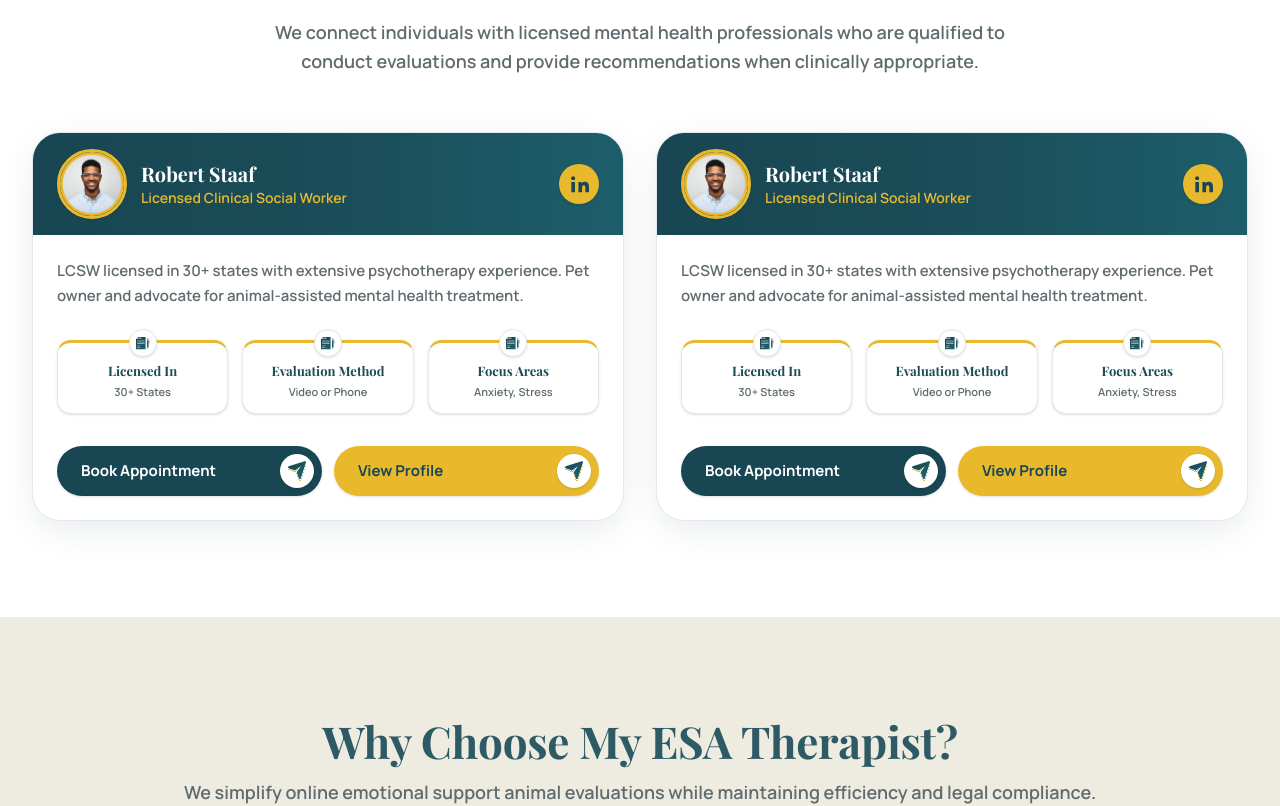
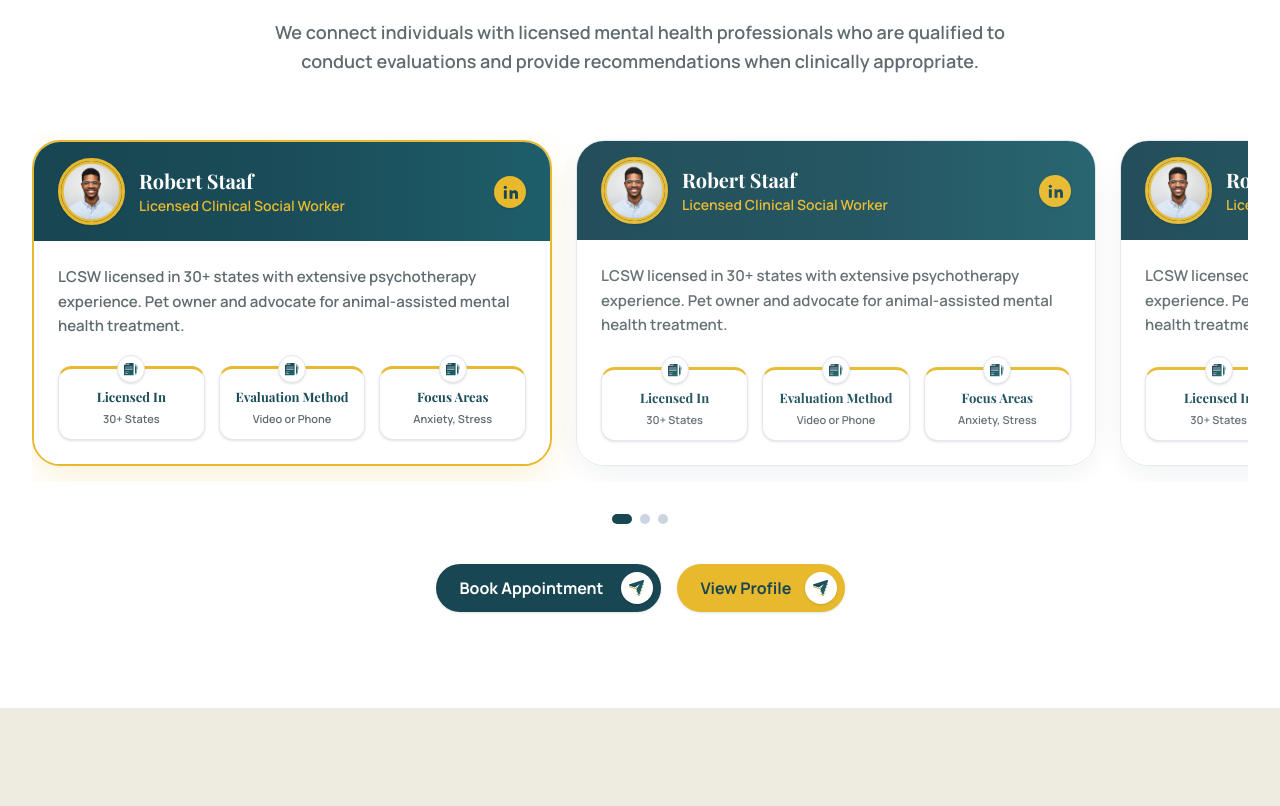
Before and after one commit to Aman-scripts/myesatherapist, a Next.js app: page / in a window 1280 px wide. Shown: the part 4765-5571 px from the top of the page. Built offline with nearby package versions, Linux system fonts and the light colour scheme; a web font is replaced by a local one.

Commit message:
feat(home): convert therapists section into carousel and refine pricing layout

```diff
--- a/components/home/PricingSection.tsx
+++ b/components/home/PricingSection.tsx
@@ -94,9 +94,6 @@ export function PricingSection({ bgColor = "bg-[#EEEBE0]" }: PricingSectionProps
                 >
                   Get Started
                 </a>
-                <p className="text-[14px] text-[#1A1A1A] font-medium leading-[16px] font-sans">
-                  or contact sales
-                </p>
               </div>
             </div>
 
--- a/components/home/TestimonialsSection.tsx
+++ b/components/home/TestimonialsSection.tsx
@@ -1,6 +1,6 @@
 "use client";
 
-import React, { useState } from "react";
+import React, { useState, useRef } from "react";
 import Image from "next/image";
 
 const reviews = [
@@ -40,12 +40,36 @@ function YouTubePlayIcon({ className }: { className?: string }) {
 
 export function TestimonialsSection() {
   const [activeVideo, setActiveVideo] = useState<string | null>(null);
+  const [currentIndex, setCurrentIndex] = useState(0);
+  const scrollRef = useRef<HTMLDivElement>(null);
+
+  const handleScroll = () => {
+    if (scrollRef.current) {
+      const scrollLeft = scrollRef.current.scrollLeft;
+      const width = scrollRef.current.clientWidth;
+      if (width > 0) {
+        const index = Math.round(scrollLeft / width);
+        setCurrentIndex(index);
+      }
+    }
+  };
+
+  const scrollToIndex = (index: number) => {
+    if (scrollRef.current) {
+      const width = scrollRef.current.clientWidth;
+      scrollRef.current.scrollTo({
+        left: index * width,
+        behavior: "smooth",
+      });
+      setCurrentIndex(index);
+    }
+  };
 
   return (
-    <section className="py-16 lg:py-24 bg-[#EEEBE0]">
+    <section className="py-16 lg:py-24 bg-[#EEEBE0] overflow-hidden">
       <div className="max-w-7xl mx-auto px-4 sm:px-6 lg:px-8">
         {/* Section Header */}
-        <div className="text-center mb-12 lg:mb-16 space-y-2.5 max-w-[850px] mx-auto">
+        <div className="text-center mb-10 lg:mb-16 space-y-2.5 max-w-[850px] mx-auto">
           <h2 className="font-heading text-3xl sm:text-4xl lg:text-[44px] font-bold text-[#1A3D4F] leading-tight tracking-[-0.006em]">
             See What Our Clients Say
           </h2>
@@ -54,15 +78,20 @@ export function TestimonialsSection() {
           </p>
         </div>
 
-        {/* 3 Testimonial Cards */}
-        <div className="grid grid-cols-1 md:grid-cols-2 lg:grid-cols-3 gap-6 lg:gap-8 max-w-[1100px] mx-auto">
+        {/* Testimonials Carousel (1 card per view on Mobile with Touch Swipe) / Grid on MD+ */}
+        <div
+          ref={scrollRef}
+          onScroll={handleScroll}
+          className="flex md:grid md:grid-cols-2 lg:grid-cols-3 gap-6 lg:gap-8 max-w-[1100px] mx-auto overflow-x-auto md:overflow-visible snap-x snap-mandatory pb-4 md:pb-0"
+          style={{ scrollbarWidth: "none", msOverflowStyle: "none" }}
+        >
           {reviews.map((review) => {
             const isPlaying = activeVideo === review.id;
 
             return (
               <div
                 key={review.id}
-                className="bg-white rounded-[28px] overflow-hidden shadow-[0_15px_35px_-5px_rgba(26,61,79,0.18)] border border-[#E2E8F0] flex flex-col"
+                className="w-full shrink-0 snap-center md:w-auto md:shrink bg-white rounded-[28px] overflow-hidden shadow-[0_15px_35px_-5px_rgba(26,61,79,0.18)] border border-[#E2E8F0] flex flex-col"
               >
                 {/* Video Area (Top) */}
                 <div
@@ -117,11 +146,21 @@ export function TestimonialsSection() {
         </div>
 
         {/* Dots Pagination + See More Reviews CTA */}
-        <div className="flex flex-col items-center gap-6 mt-12 lg:mt-14">
+        <div className="flex flex-col items-center gap-6 mt-8 md:mt-12 lg:mt-14">
           <div className="flex items-center gap-2">
-            <div className="w-[6px] h-[6px] rounded-full bg-[#E8B92C]" />
-            <div className="w-2.5 h-2.5 rounded-full bg-[#1A3D4F]" />
-            <div className="w-[6px] h-[6px] rounded-full bg-[#E8B92C]" />
+            {reviews.map((_, idx) => (
+              <button
+                key={idx}
+                type="button"
+                onClick={() => scrollToIndex(idx)}
+                aria-label={`Go to slide ${idx + 1}`}
+                className={`transition-all duration-300 rounded-full ${
+                  currentIndex === idx
+                    ? "w-4 h-2.5 bg-[#1A3D4F]"
+                    : "w-2 h-2 bg-[#E8B92C] hover:opacity-80"
+                }`}
+              />
+            ))}
           </div>
 
           <a
--- a/components/home/TherapistsSection.tsx
+++ b/components/home/TherapistsSection.tsx
@@ -1,6 +1,6 @@
 "use client";
 
-import React from "react";
+import React, { useRef, useState, useEffect } from "react";
 import Image from "next/image";
 
 function LinkedinIcon({ className }: { className?: string }) {
@@ -15,6 +15,7 @@ function LinkedinIcon({ className }: { className?: string }) {
 
 const therapists = [
   {
+    id: 1,
     name: "Robert Staaf",
     title: "Licensed Clinical Social Worker",
     bio: "LCSW licensed in 30+ states with extensive psychotherapy experience. Pet owner and advocate for animal-assisted mental health treatment.",
@@ -23,6 +24,16 @@ const therapists = [
     focus: "Anxiety, Stress",
   },
   {
+    id: 2,
+    name: "Robert Staaf",
+    title: "Licensed Clinical Social Worker",
+    bio: "LCSW licensed in 30+ states with extensive psychotherapy experience. Pet owner and advocate for animal-assisted mental health treatment.",
+    licensedIn: "30+ States",
+    method: "Video or Phone",
+    focus: "Anxiety, Stress",
+  },
+  {
+    id: 3,
     name: "Robert Staaf",
     title: "Licensed Clinical Social Worker",
     bio: "LCSW licensed in 30+ states with extensive psychotherapy experience. Pet owner and advocate for animal-assisted mental health treatment.",
@@ -58,8 +69,40 @@ function StatBadge({ label, value }: { label: string; value: string }) {
 }
 
 export function TherapistsSection() {
+  const [activeIndex, setActiveIndex] = useState(0);
+  const scrollRef = useRef<HTMLDivElement>(null);
+
+  const handleScroll = () => {
+    if (!scrollRef.current) return;
+    const el = scrollRef.current;
+    const scrollLeft = el.scrollLeft;
+    const cardWidth = el.querySelector("div[data-card]")?.clientWidth || 340;
+    const gap = 24;
+    const newIdx = Math.round(scrollLeft / (cardWidth + gap));
+    setActiveIndex(Math.min(Math.max(0, newIdx), therapists.length - 1));
+  };
+
+  const scrollToSlide = (idx: number) => {
+    if (!scrollRef.current) return;
+    const el = scrollRef.current;
+    const cardWidth = el.querySelector("div[data-card]")?.clientWidth || 340;
+    const gap = 24;
+    el.scrollTo({
+      left: idx * (cardWidth + gap),
+      behavior: "smooth",
+    });
+    setActiveIndex(idx);
+  };
+
+  useEffect(() => {
+    const el = scrollRef.current;
+    if (!el) return;
+    el.addEventListener("scroll", handleScroll, { passive: true });
+    return () => el.removeEventListener("scroll", handleScroll);
+  }, []);
+
   return (
-    <section className="py-16 lg:py-24 bg-white">
+    <section className="py-16 lg:py-24 bg-white overflow-hidden">
       <div className="max-w-7xl mx-auto px-4 sm:px-6 lg:px-8">
         {/* Heading */}
         <div className="text-center mb-10 lg:mb-14 space-y-3 max-w-[950px] mx-auto">
@@ -73,82 +116,123 @@ export function TherapistsSection() {
           </p>
         </div>
 
-        {/* Therapist Cards */}
-        <div className="grid grid-cols-1 md:grid-cols-2 gap-6 lg:gap-8">
-          {therapists.map((t, idx) => (
+        {/* Therapist Sliding Carousel Track */}
         <div
-              key={idx}
-              className="bg-white rounded-[28px] overflow-hidden shadow-[0_10px_35px_-5px_rgba(26,61,79,0.12)] border border-[#E2E8F0] flex flex-col justify-between"
+          ref={scrollRef}
+          className="flex items-stretch gap-6 overflow-x-auto snap-x snap-mandatory scrollbar-none pb-4 pt-2 -mx-4 px-4 sm:mx-0 sm:px-0"
+          style={{ scrollbarWidth: "none", msOverflowStyle: "none" }}
+        >
+          {therapists.map((t, idx) => {
+            const isActive = idx === activeIndex;
+            return (
+              <div
+                key={t.id}
+                data-card
+                onClick={() => scrollToSlide(idx)}
+                className={`snap-center shrink-0 w-[300px] sm:w-[460px] lg:w-[520px] rounded-[24px] sm:rounded-[28px] overflow-hidden transition-all duration-300 flex flex-col justify-between cursor-pointer ${
+                  isActive
+                    ? "border-2 border-[#E8B92C] shadow-[0_12px_36px_rgba(232,185,44,0.18)]"
+                    : "border border-[#E2E8F0] shadow-[0_10px_35px_-5px_rgba(26,61,79,0.08)] opacity-95 hover:opacity-100"
+                }`}
               >
                 {/* Teal Header Bar */}
                 <div className="bg-gradient-to-r from-[#184652] via-[#1A4D59] to-[#1D5E6A] px-4 sm:px-6 py-4 flex items-center justify-between gap-3 sm:gap-4">
                   <div className="flex items-center gap-3 sm:gap-3.5 min-w-0">
-                  <div className="w-[56px] h-[56px] sm:w-[70px] sm:h-[70px] rounded-full border-[3px] border-[#E8B92C] overflow-hidden shrink-0 relative bg-white/10 shadow-sm">
+                    <div className="w-[56px] h-[56px] sm:w-[67px] sm:h-[67px] rounded-full border-[3px] border-[#E8B92C] overflow-hidden shrink-0 relative bg-white/10 shadow-sm">
                       <Image
                         src="/therapist-avatar.png"
                         alt={t.name}
                         fill
-                      sizes="70px"
+                        sizes="67px"
                         className="object-cover"
                       />
                     </div>
                     <div className="min-w-0">
-                    <div className="text-white font-heading font-bold text-base sm:text-xl truncate">
+                      <div className="text-white font-heading font-bold text-base sm:text-[20px] leading-tight truncate">
                         {t.name}
                       </div>
-                    <div className="text-[#E8B92C] text-xs sm:text-sm font-semibold truncate">
+                      <div className="text-[#E8B92C] text-xs sm:text-[14px] font-semibold truncate mt-1">
                         {t.title}
                       </div>
                     </div>
                   </div>
 
                   {/* LinkedIn Badge */}
-                <div className="w-9 h-9 sm:w-10 sm:h-10 rounded-full bg-[#E8B92C] hover:bg-[#dba81f] flex items-center justify-center shrink-0 shadow-sm transition-colors cursor-pointer">
-                  <LinkedinIcon className="w-4 h-4 sm:w-5 sm:h-5 text-[#184652]" />
+                  <div className="w-8 h-8 sm:w-[32px] sm:h-[32px] rounded-full bg-[#E8B92C] hover:bg-[#dba81f] flex items-center justify-center shrink-0 shadow-sm transition-colors">
+                    <LinkedinIcon className="w-4 h-4 text-[#184652]" />
                   </div>
                 </div>
 
                 {/* Card Body */}
-              <div className="p-4 sm:p-6 space-y-5 sm:space-y-6 flex-1 flex flex-col justify-between">
+                <div className="p-4 sm:p-6 bg-white space-y-4 sm:space-y-6 flex-1 flex flex-col justify-between">
                   {/* Bio text */}
-                <p className="text-[#5F6B6F] text-sm sm:text-[15px] font-semibold leading-relaxed">
+                  <p className="text-[#5F6B6F] text-xs sm:text-[14px] lg:text-[15px] font-semibold leading-relaxed">
                     {t.bio}
                   </p>
 
                   {/* 3 Stat Badges */}
-                <div className="flex items-stretch gap-1.5 sm:gap-3.5 pt-2">
+                  <div className="flex items-stretch gap-1.5 sm:gap-3.5 pt-1">
                     <StatBadge label="Licensed In" value={t.licensedIn} />
                     <StatBadge label="Evaluation Method" value={t.method} />
                     <StatBadge label="Focus Areas" value={t.focus} />
                   </div>
+                </div>
+              </div>
+            );
+          })}
+        </div>
 
-                {/* Action Buttons */}
-                <div className="flex flex-col sm:flex-row gap-3 pt-2">
+        {/* Carousel Pagination Dots */}
+        <div className="flex items-center justify-center gap-2 pt-6 sm:pt-8">
+          {therapists.map((_, idx) => (
+            <button
+              key={idx}
+              onClick={() => scrollToSlide(idx)}
+              aria-label={`Go to therapist ${idx + 1}`}
+              className={`transition-all duration-300 rounded-full ${
+                idx === activeIndex
+                  ? "w-5 h-2.5 bg-[#184652]"
+                  : "w-2.5 h-2.5 bg-[#CBD5E1] hover:bg-slate-400"
+              }`}
+            />
+          ))}
+        </div>
+
+        {/* Separated Bottom Action Buttons (Directly below Carousel & Dots) */}
+        <div className="flex flex-col sm:flex-row items-center justify-center gap-4 pt-8 sm:pt-10">
           {/* Book Appointment */}
           <a
-                    href="#"
-                    className="flex items-center justify-between pl-6 pr-2 py-2 rounded-full bg-[#184652] hover:bg-[#133741] text-white font-bold text-sm sm:text-[15px] transition-colors flex-1 shadow-sm"
+            href="#how-it-works"
+            className="w-full sm:w-[225px] h-[48px] rounded-full bg-[#184652] hover:bg-[#133741] text-white font-bold text-[15px] sm:text-[16px] transition-all flex items-center justify-between pl-6 pr-2 shadow-sm"
           >
             <span>Book Appointment</span>
-                    <span className="w-[34px] h-[34px] rounded-full bg-white flex items-center justify-center shrink-0 shadow-sm">
-                      <Image src="/send-icon.svg" alt="" width={18} height={20} className="w-[18px] h-[20px]" />
+            <span className="w-[32px] h-[32px] rounded-full bg-white flex items-center justify-center shrink-0 shadow-sm">
+              <Image
+                src="/send-icon.svg"
+                alt=""
+                width={16}
+                height={16}
+                className="w-4 h-4 object-contain"
+              />
             </span>
           </a>
 
           {/* View Profile */}
           <a
-                    href="#"
-                    className="flex items-center justify-between pl-6 pr-2 py-2 rounded-full bg-[#E8B92C] hover:bg-[#dba81f] text-[#184652] font-bold text-sm sm:text-[15px] transition-colors flex-1 shadow-sm"
+            href="#how-it-works"
+            className="w-full sm:w-[168px] h-[48px] rounded-full bg-[#E8B92C] hover:bg-[#dba81f] text-[#184652] font-bold text-[15px] sm:text-[16px] transition-all flex items-center justify-between pl-6 pr-2 shadow-sm"
           >
             <span>View Profile</span>
-                    <span className="w-[34px] h-[34px] rounded-full bg-white flex items-center justify-center shrink-0 shadow-sm">
-                      <Image src="/send-icon.svg" alt="" width={18} height={20} className="w-[18px] h-[20px]" />
+            <span className="w-[32px] h-[32px] rounded-full bg-white flex items-center justify-center shrink-0 shadow-sm">
+              <Image
+                src="/send-icon.svg"
+                alt=""
+                width={16}
+                height={16}
+                className="w-4 h-4 object-contain"
+              />
             </span>
           </a>
-                </div>
-              </div>
-            </div>
-          ))}
         </div>
       </div>
     </section>
--- a/package.json
+++ b/package.json
@@ -3,7 +3,7 @@
   "version": "0.1.0",
   "private": true,
   "scripts": {
-    "dev": "next dev",
+    "dev": "next dev --webpack",
     "build": "next build",
     "start": "next start",
     "lint": "eslint"
```
Also changed, not shown: 1 other file (tests, documents, lock files or other folders). Lines whose indentation alone changed are shown as unchanged.
